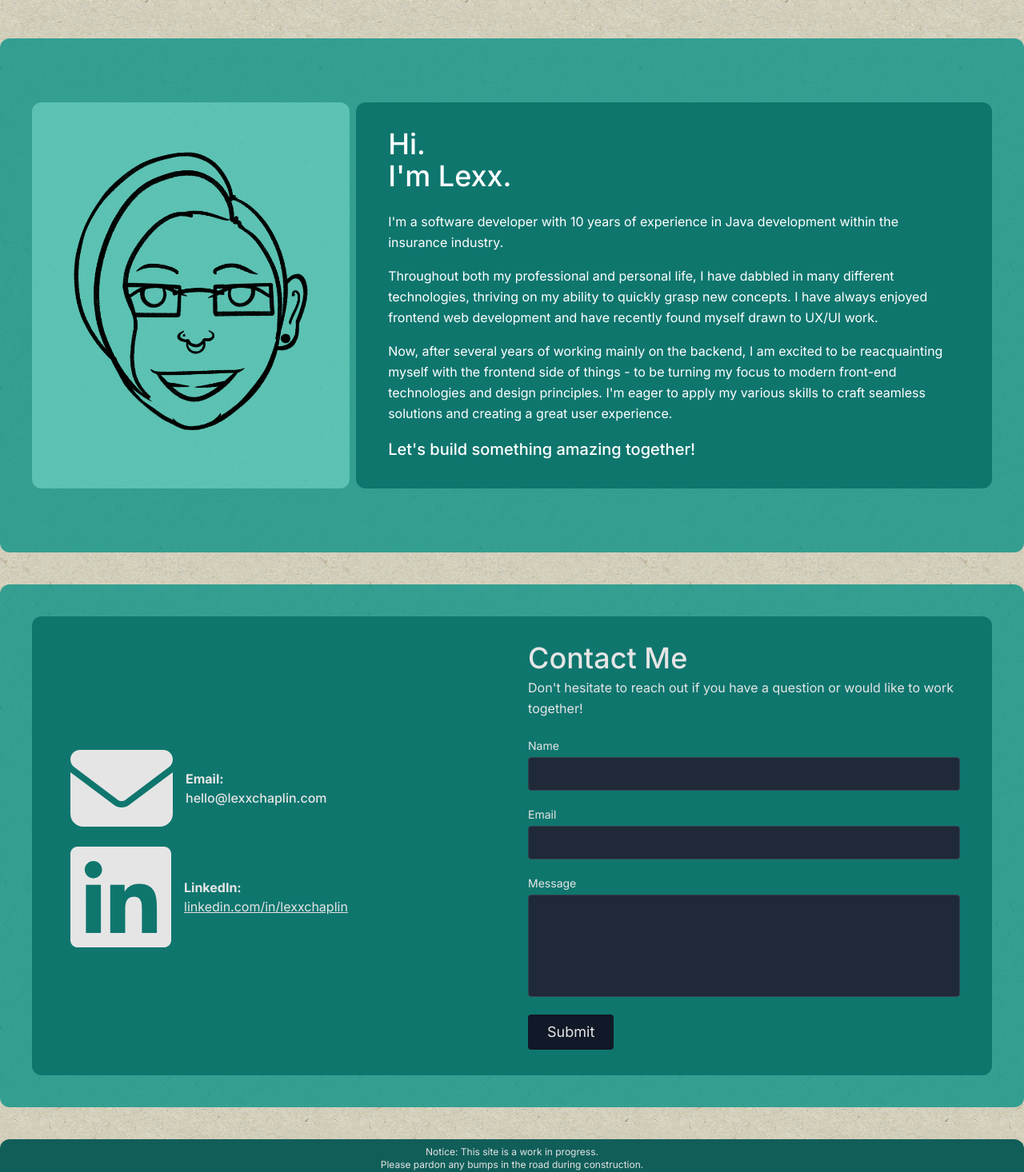
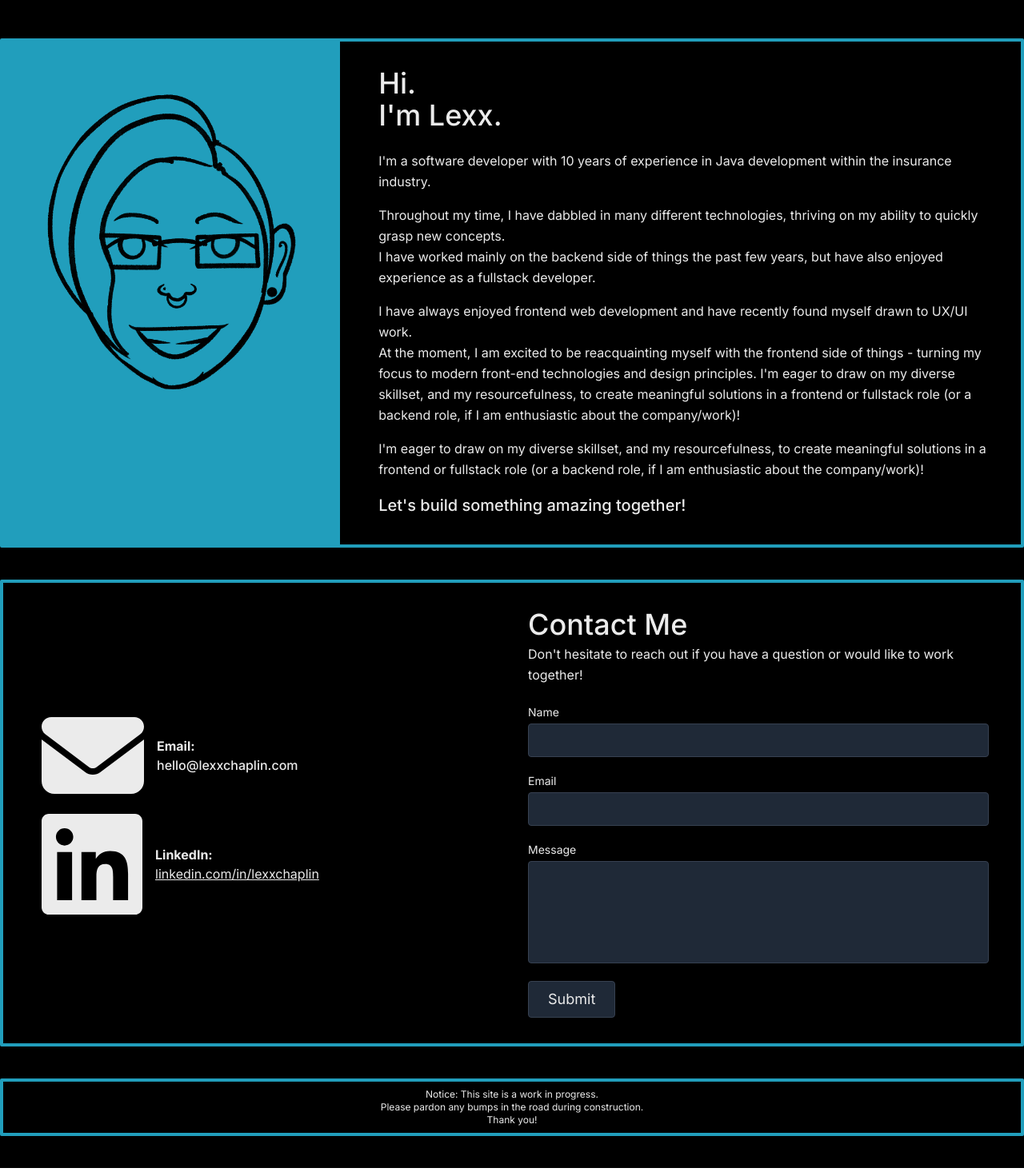
Before and after one commit to LexxButOnline/portfolio, a Next.js app: page / in a window 1280 px wide. Shown: the top 1466 px of the page at 80% size. Built offline with nearby package versions, Linux system fonts and the light colour scheme.

Commit message:
update theme, update about

```diff
--- a/src/app/page.js
+++ b/src/app/page.js
@@ -7,7 +7,7 @@ import Footer from "@/components/Footer";
 
 export default function Page() {
   return (
-    <main className="text-teal-950 pt-12 bg-[#d9d5c0] bg-background-main bg-repeat body-font pb-10 min-h-screen">
+    <main className="bg-primary text-fontcolor pt-12 pb-10 min-h-screen">
       < About />
       < Contact />
       < Footer />
--- a/src/components/About.js
+++ b/src/components/About.js
@@ -4,15 +4,15 @@ import React from "react";
 export default function About() {
     return (
         <section id="about">
-            <div className="container mx-auto flex px-10 py-20 md:flex-row flex-col gap-2 bg-opacity-80 bg-teal-600 rounded-xl">
-                <div className="basis-1/3 bg-teal-200 bg-opacity-40 rounded-xl">
+            <div className="container mx-auto flex  md:flex-row flex-col gap-2 bg-primary rounded-sm  border-secondary border-4 ">
+                <div className="bg-secondary basis-1/3 ">
                     <img
                         className="object-cover object-center scale-75"
                         alt="hero"
                         src="./lexxtoon.png"
                     />
                 </div>
-                <div className="basis-2/3 bg-teal-700 text-white rounded-xl py-8 px-10 flex">
+                <div className="basis-2/3 rounded-sm py-8 px-10 flex">
                     <div className="m-auto">
                         <h1 className="title-font sm:text-4xl text-3xl mb-6 font-medium">
                             Hi.
@@ -22,14 +22,17 @@ export default function About() {
                             I'm a software developer with 10 years of experience in Java development within the insurance industry.
                         </p >
                         <p className="mb-4 leading-relaxed">
-                            Throughout both my professional and personal life, I have dabbled in many different technologies, thriving on my ability to quickly grasp new concepts.
-                            I have always enjoyed frontend web development and have recently found myself drawn to UX/UI work.
+                            Throughout my time, I have dabbled in many different technologies, thriving on my ability to quickly grasp new concepts.<br />
+                            I have worked mainly on the backend side of things the past few years, but have also enjoyed experience as a fullstack developer.
                         </p>
                         <p className="mb-4 leading-relaxed">
-                            Now, after several years of working mainly on the backend, I am excited to be reacquainting myself with the frontend side of things - to be turning my focus to modern front-end technologies and design principles.
-                            I'm eager to apply my various skills to craft seamless solutions and creating a great user experience.
+                            I have always enjoyed frontend web development and have recently found myself drawn to UX/UI work.<br />
+                            At the moment, I am excited to be reacquainting myself with the frontend side of things - turning my focus to modern front-end technologies and design principles.
+                            I'm eager to draw on my diverse skillset, and my resourcefulness, to create meaningful solutions in a frontend or fullstack role (or a backend role, if I am enthusiastic about the company/work)!
                         </p>
-
+                        <p className="mb-4 leading-relaxed">
+                            I'm eager to draw on my diverse skillset, and my resourcefulness, to create meaningful solutions in a frontend or fullstack role (or a backend role, if I am enthusiastic about the company/work)!
+                        </p>
                         <p className="font-medium text-xl leading-relaxed">
                             Let's build something amazing together!
                         </p>
--- a/src/components/Contact.js
+++ b/src/components/Contact.js
@@ -31,8 +31,8 @@ export default function Contact() {
 
     return (
         <section id="contact" className="relative">
-            <div className="container mx-auto mt-10 p-10  bg-opacity-80 bg-teal-600 rounded-xl">
-                <div className="bg-teal-700 text-neutral-200 rounded-xl flex p-6 md:flex-row flex-col gap-2">
+            <div className="container mx-auto mt-10  bg-primary border-secondary border-4 rounded-sm">
+                <div className="flex p-6 md:flex-row flex-col gap-2">
 
                     <div className="basis-1/2  p-6 place-content-center">
                         <div className="flex">
@@ -74,7 +74,7 @@ export default function Contact() {
                                 type="text"
                                 id="name"
                                 name="name"
-                                className="w-full bg-gray-800 rounded border border-gray-700 focus:border-emerald-500 focus:ring-2 focus:ring-emerald-900 text-base outline-none text-gray-100 py-1 px-3 leading-8 transition-colors duration-200 ease-in-out"
+                                className="w-full bg-gray-800 rounded border border-gray-700 focus:border-primary focus:ring-2 focus:ring-secondary text-base outline-none text-gray-100 py-1 px-3 leading-8 transition-colors duration-200 ease-in-out"
                                 onChange={(e) => setName(e.target.value)}
                             />
                         </div>
@@ -86,7 +86,7 @@ export default function Contact() {
                                 type="email"
                                 id="email"
                                 name="email"
-                                className="w-full bg-gray-800 rounded border border-gray-700 focus:border-emerald-500 focus:ring-2 focus:ring-emerald-900 text-base outline-none text-gray-100 py-1 px-3 leading-8 transition-colors duration-200 ease-in-out"
+                                className="w-full bg-gray-800 rounded border border-gray-700 focus:border-primary focus:ring-2 focus:ring-secondary text-base outline-none text-gray-100 py-1 px-3 leading-8 transition-colors duration-200 ease-in-out"
                                 onChange={(e) => setEmail(e.target.value)}
                             />
                         </div>
@@ -99,13 +99,13 @@ export default function Contact() {
                             <textarea
                                 id="message"
                                 name="message"
-                                className="w-full bg-gray-800 rounded border border-gray-700 focus:border-emerald-500 focus:ring-2 focus:ring-emerald-900 h-32 text-base outline-none text-gray-100 py-1 px-3 resize-none leading-6 transition-colors duration-200 ease-in-out"
+                                className="w-full bg-gray-800 rounded border border-gray-700 focus:border-primary focus:ring-2 focus:ring-secondary h-32 text-base outline-none text-gray-100 py-1 px-3 resize-none leading-6 transition-colors duration-200 ease-in-out"
                                 onChange={(e) => setMessage(e.target.value)}
                             />
                         </div>
                         <button
                             type="submit"
-                            className="text-neutral-200 bg-gray-900 py-2 px-6 focus:outline-none hover:bg-teal-950 rounded text-lg">
+                            className="bg-gray-800 border border-gray-700 py-2 px-6 focus:border-1 focus:border-white hover:bg-secondary hover:text-primary hover:ring-1 hover:ring-white rounded text-lg">
                             Submit
                         </button>
                     </form>
--- a/src/components/Footer.js
+++ b/src/components/Footer.js
@@ -3,7 +3,7 @@ import React from "react";
 export default function Footer() {
     return (
         <section id="footer">
-            <div className="container mx-auto px-10 mt-10 py-2 text-center bg-teal-800 text-xs text-neutral-200 rounded-xl">
+            <div className="container mx-auto px-10 mt-10 py-2 text-center  text-xs bg-primary rounded-sm  border-secondary border-4">
                 Notice: This site is a work in progress.<br />
                 Please pardon any bumps in the road during construction. <br />
                 Thank you!
--- a/tailwind.config.js
+++ b/tailwind.config.js
@@ -7,11 +7,11 @@ module.exports = {
   ],
   theme: {
     extend: {
-      backgroundImage: {
-        "background-main": "url('/texture.png')",
-      },
-      backgroundSize: {
-        'scaled': '100%',
+      colors: {
+        primary: '#000000',
+        secondary: '#219EBC',
+        tertiary: '#FFB703',
+        fontcolor: '#EBEBEB',
       }
     },
   },
```
